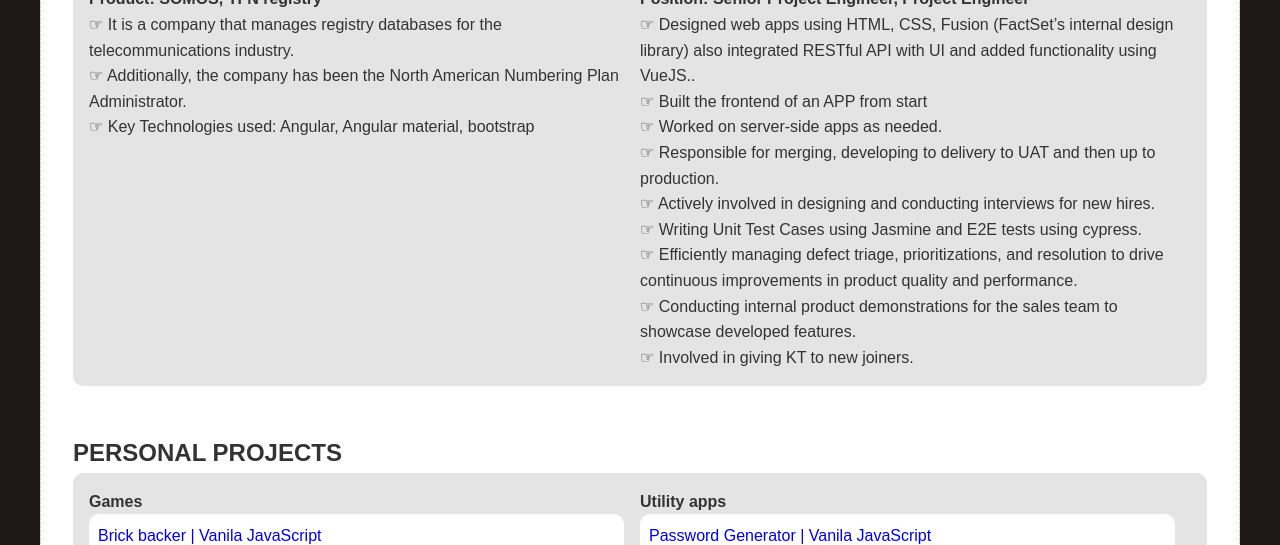
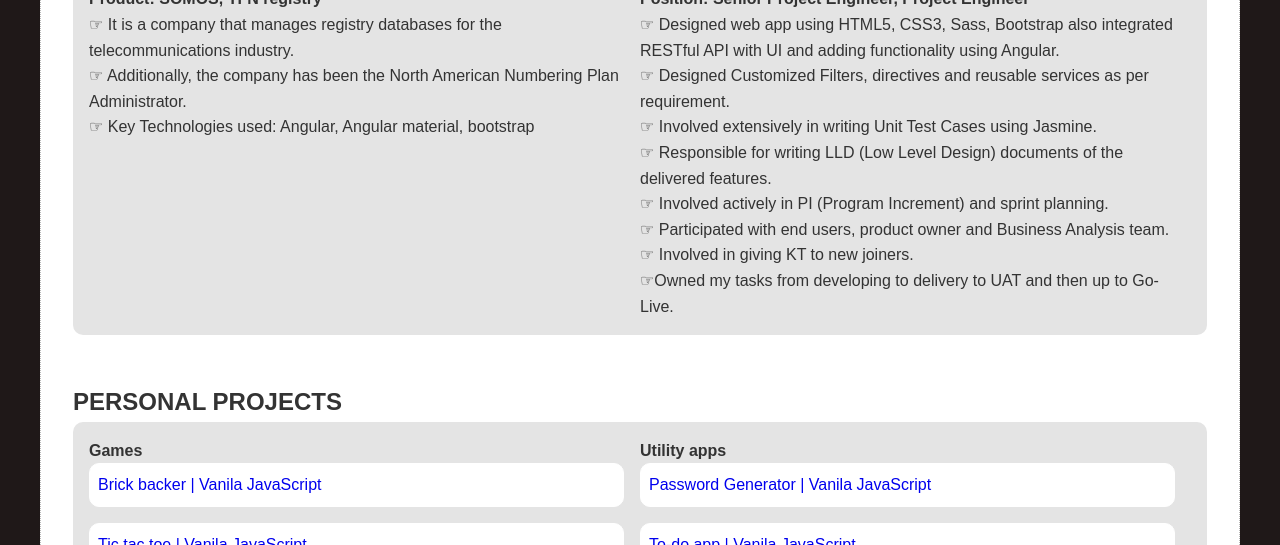
Before and after one commit to angshumanSarmah/personal-profile, a plain HTML site: page index.html in a window 1280 px wide. Shown: the part 2501-3046 px from the top of the page. Drawn offline with Linux system fonts and the light colour scheme.

Commit message:
(fix): company details updated

```diff
--- a/index.html
+++ b/index.html
@@ -170,7 +170,7 @@
                             <li><strong>Position: Software development Engineer 3, Software development Engineer
                                     2</strong></li>
                             <li>☞ Designed web apps using HTML, CSS, Fusion (FactSet’s internal design library) also
-                                integrated RESTful API with UI and added functionality using VueJS..</li>
+                                integrated RESTful API with UI and added functionality using VueJS.</li>
                             <li>☞ Built the frontend of an APP from start</li>
                             <li>☞ Worked on server-side apps as needed.</li>
                             <li>☞ Responsible for merging, developing to delivery to UAT and then up to production.</li>
@@ -209,19 +209,15 @@
                     <div class="contribution">
                         <ul>
                             <li><strong>Position: Senior Project Engineer, Project Engineer</strong></li>
-                            <li>☞ Designed web apps using HTML, CSS, Fusion (FactSet’s internal design library) also
-                                integrated RESTful API with UI and added functionality using VueJS..</li>
-                            <li>☞ Built the frontend of an APP from start</li>
-                            <li>☞ Worked on server-side apps as needed.</li>
-                            <li>☞ Responsible for merging, developing to delivery to UAT and then up to production.</li>
-                            <li>☞ Actively involved in designing and conducting interviews for new hires.</li>
-                            <li>☞ Writing Unit Test Cases using Jasmine and E2E tests using cypress.</li>
-                            <li>☞ Efficiently managing defect triage, prioritizations, and resolution to drive
-                                continuous
-                                improvements in product quality and performance.</li>
-                            <li>☞ Conducting internal product demonstrations for the sales team to showcase developed
-                                features.</li>
+                            <li>☞ Designed web app using HTML5, CSS3, Sass, Bootstrap also integrated RESTful API
+                                with UI and adding functionality using Angular.</li>
+                            <li>☞ Designed Customized Filters, directives and reusable services as per requirement.</li>
+                            <li>☞ Involved extensively in writing Unit Test Cases using Jasmine.</li>
+                            <li>☞ Responsible for writing LLD (Low Level Design) documents of the delivered features.</li>
+                            <li>☞ Involved actively in PI (Program Increment) and sprint planning.</li>
+                            <li>☞ Participated with end users, product owner and Business Analysis team.</li>
                             <li>☞ Involved in giving KT to new joiners.</li>
+                            <li>☞Owned my tasks from developing to delivery to UAT and then up to Go-Live.</li>
                         </ul>
 
                     </div>
```
